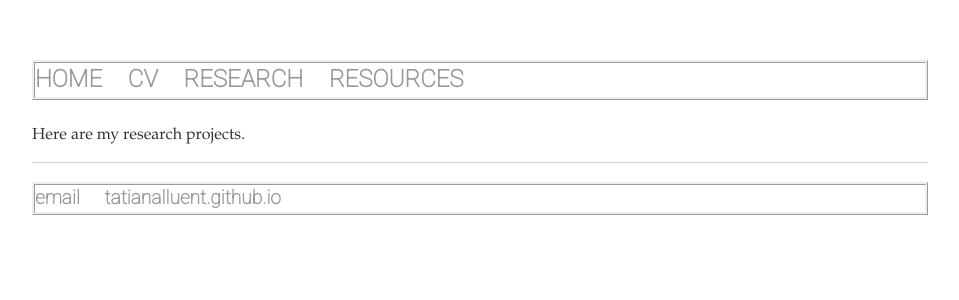
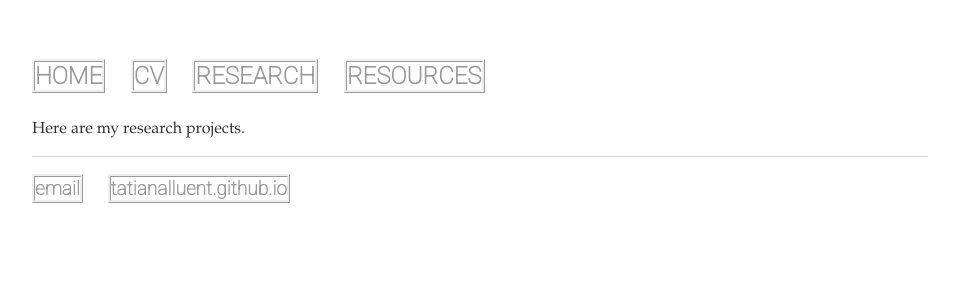
Before and after one commit to tatianalluent/tatianalluent.github.io, a Jekyll site: the page built from research/index.html, in a window 1280 px wide. Shown: the top 300 px of the page, without its empty margins (160-1119 px from the left). Built offline with Jekyll 4.4.1, drawn with Linux system fonts in a browser that asks for light colours.

Commit message:
Update main.css

```diff
--- a/css/main.css
+++ b/css/main.css
@@ -8,11 +8,11 @@ nav ul, footer ul {
     padding: 0px;
     list-style: none;
     font-weight: bold;
-    border-style: ridge;
 }
 nav ul li, footer ul li {
     display: inline;
     margin-right: 20px;
+    border-style: ridge;
 }
 a {
     text-decoration: none;
```
